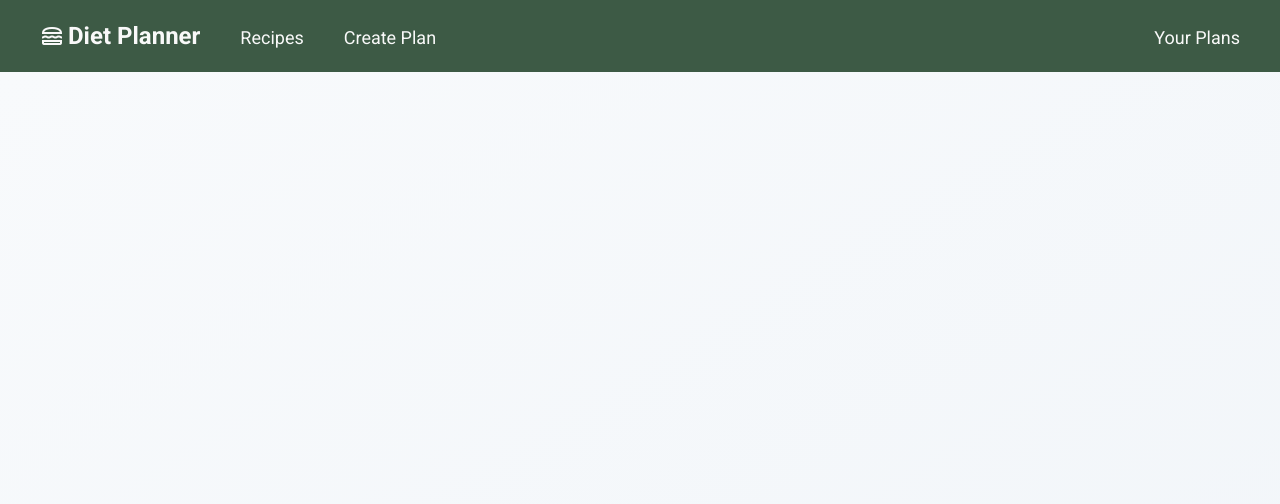
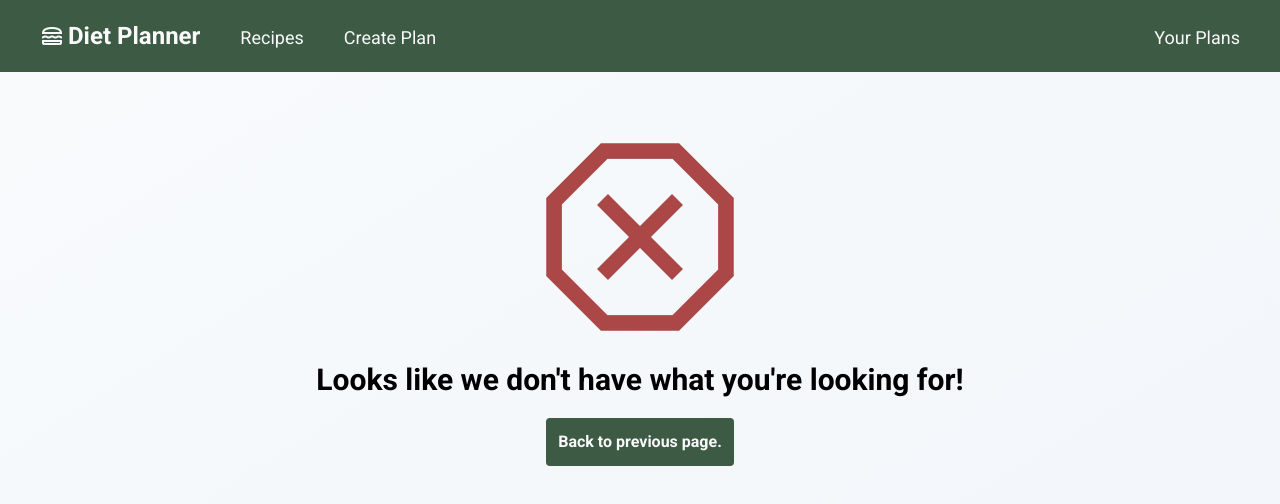
Before and after one commit to JacekGaw/Diet-Planner, a React (Create React App) app: page /Meal-plan in a window 1280 px wide. Shown: the top 504 px of the page. Built offline with nearby package versions, Linux system fonts and the light colour scheme.

Commit message:
Add routeerror file

```diff
--- a/src/App.js
+++ b/src/App.js
@@ -8,6 +8,7 @@ import CreatePlan from "./pages/create-plan/CreatePlan.jsx";
 import MealPlanContextProvider from "./store/meal-plan-context.jsx";
 import YourPlans from "./pages/your-plans/YourPlans.jsx";
 import PlanView from "./pages/your-plans/PlanView.jsx";
+import RouteError from "./components/RouteError.jsx";
 
 function App() {
   return (
@@ -17,7 +18,7 @@ function App() {
           <Menu />
           <main className="bg-gradient-to-br from-slate-50 p-10 to-slate-100 min-h-screen z-10">
             <Routes>
-              <Route path="*" />
+              <Route path="*" element={<RouteError />}/>
               <Route exact path="/" element={<Home />} />
               <Route path="/Recipes" element={<Recipes />} />
               <Route path="/create-plan" element={<CreatePlan />} />
--- /dev/null
+++ b/src/components/RouteError.jsx
@@ -0,0 +1,22 @@
+import React from "react";
+import { useNavigate } from "react-router-dom";
+import Button from "./UI/Button";
+
+const RouteError = () => {
+    const navigate = useNavigate();
+
+    const handleClickBack = () => {
+        navigate(-1, {replace: true});
+    }
+
+  console.log("Error");
+  return (
+    <div className="flex flex-col items-center w-full justify-center">
+      <p class="material-symbols-outlined text-[250px] text-red-800 opacity-80">dangerous</p>
+      <h2 className="font-bold text-3xl mb-5">Looks like we don't have what you're looking for!</h2>
+      <Button onClick={handleClickBack}>Back to previous page.</Button>
+    </div>
+  );
+};
+
+export default RouteError;
--- a/src/pages/your-plans/PlanView.jsx
+++ b/src/pages/your-plans/PlanView.jsx
@@ -22,7 +22,7 @@ const PlanView = () => {
   };
   const handleDelete = () => {
     deleteMealPlan(plan.id);
-    return navigate("/your-plans");
+    return navigate("/your-plans", {replace: true});
   };
 
   return (
```
